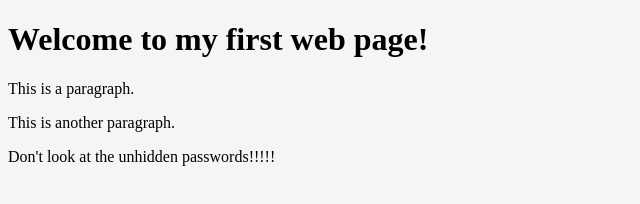
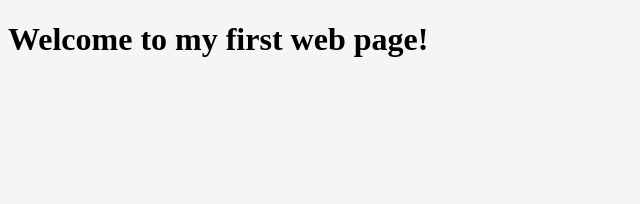
Before and after one commit to decisionmechanics/poor-web-app, a plain HTML site: page index.html in a window 1280 px wide. Shown: the whole page, without its empty margins (0-640 px from the left). Drawn offline with Linux system fonts and the light colour scheme.

Commit message:
Remove paragraphs

```diff
--- a/index.html
+++ b/index.html
@@ -8,10 +8,6 @@
 
 <body>
     <h1>Welcome to my first web page!</h1>
-    <p>This is a paragraph.</p>
-    <p>This is another paragraph.</p>
-
-    <p>Don't look at the unhidden passwords!!!!!</p>
 </body>
 
 </html>
```
